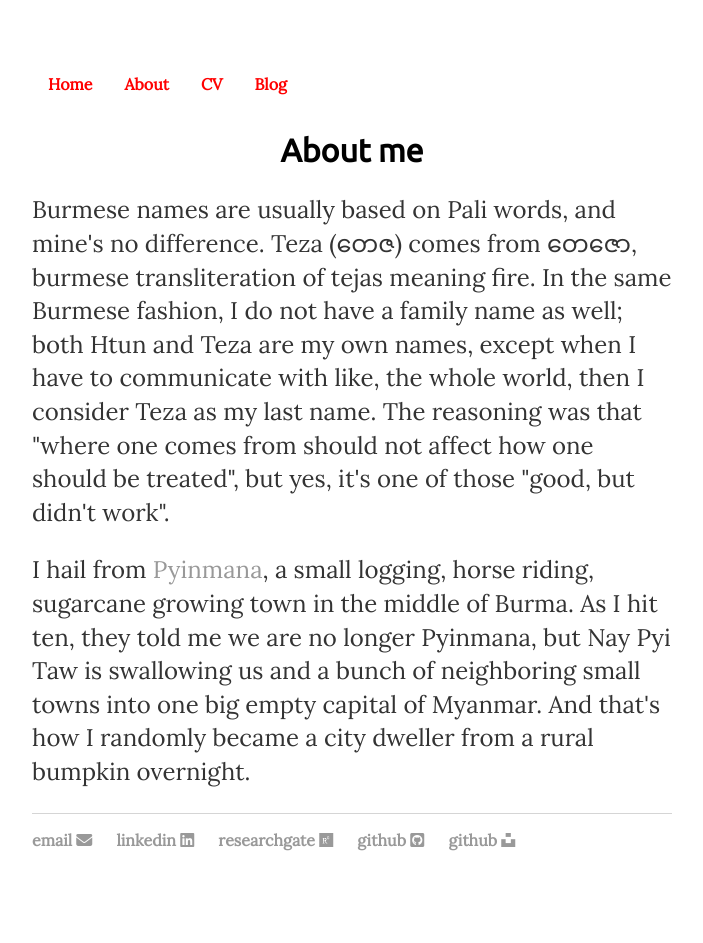
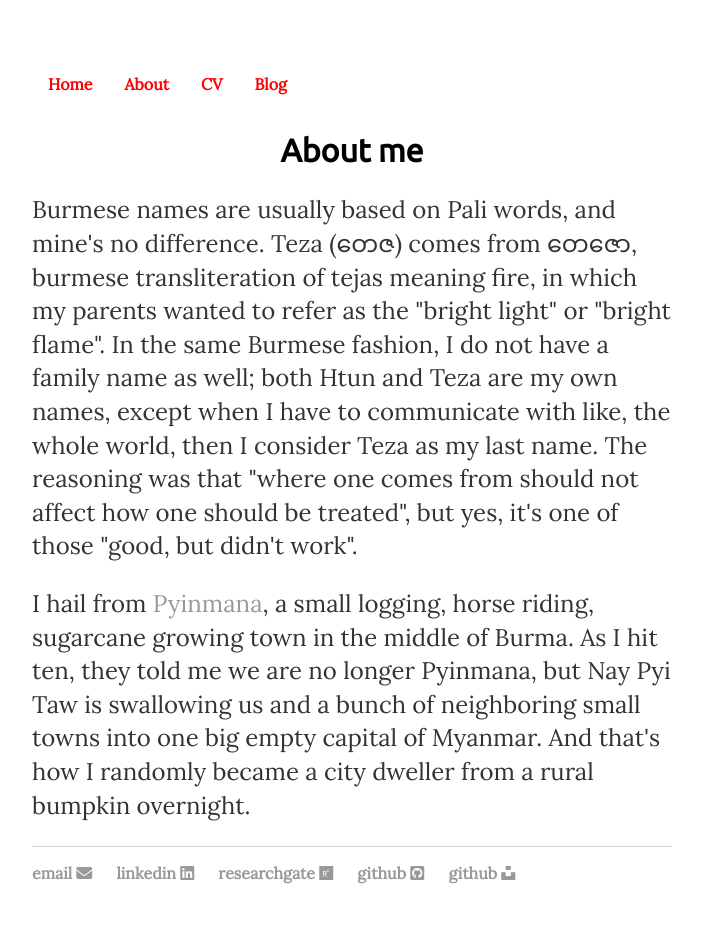
Before and after one commit to finerbrighterlighter/finerbrighterlighter.github.io, a Jekyll site: the page built from about/index.html, in a window 1280 px wide. Shown: the whole page, without its empty margins (288-991 px from the left). Built offline with Jekyll 4.4.1, drawn with Linux system fonts in a browser that asks for light colours; nearby versions of some CDN libraries; before the commit the page ends 910 px from its top, so only the background shows below that.

Commit message:
Update index.html

```diff
--- a/about/index.html
+++ b/about/index.html
@@ -5,7 +5,7 @@ title: About me
 <div class="blurb">
 	<h1>About me</h1>
 	<body>
-		<p>Burmese names are usually based on Pali words, and mine's no difference. Teza (တေဇ) comes from တေဇော, burmese transliteration of tejas meaning fire. In the same Burmese fashion, I do not have a family name as well; both Htun and Teza are my own names, except when I have to communicate with like, the whole world, then I consider Teza as my last name. The reasoning was that "where one comes from should not affect how one should be treated", but yes, it's one of those "good, but didn't work". </p>
+		<p>Burmese names are usually based on Pali words, and mine's no difference. Teza (တေဇ) comes from တေဇော, burmese transliteration of tejas meaning fire, in which my parents wanted to refer as the "bright light" or "bright flame". In the same Burmese fashion, I do not have a family name as well; both Htun and Teza are my own names, except when I have to communicate with like, the whole world, then I consider Teza as my last name. The reasoning was that "where one comes from should not affect how one should be treated", but yes, it's one of those "good, but didn't work". </p>
 		<p>I hail from <a href="https://en.wikipedia.org/wiki/Pyinmana">Pyinmana</a>, a small logging, horse riding, sugarcane growing town in the middle of Burma. As I hit ten, they told me we are no longer Pyinmana, but Nay Pyi Taw is swallowing us and a bunch of neighboring small towns into one big empty capital of Myanmar. And that's how I randomly became a city dweller from a rural bumpkin overnight.</p>
 	</body>
 </div><!-- /.blurb -->
```
